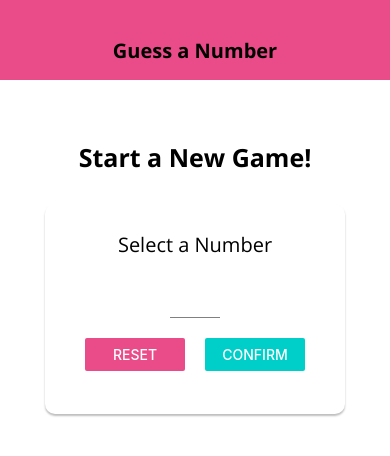
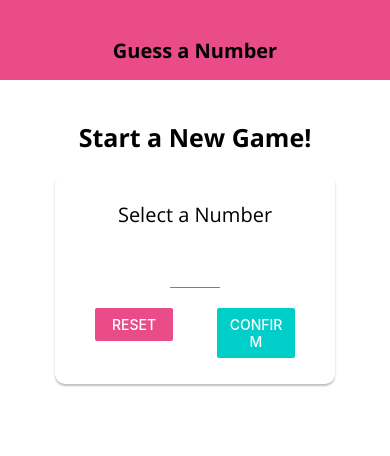
Before and after one commit to bee-squared/guess-a-number, a React Native app: screen / in a window 390 px wide. Shown: the top 456 px of the page. Built offline with nearby package versions, Linux system fonts and the light colour scheme.

Commit message:
add responsive design to startGameScreen and GameScreen

```diff
--- a/components/MainButton.js
+++ b/components/MainButton.js
@@ -1,5 +1,5 @@
 import React from 'react';
-import { View, Text, StyleSheet, TouchableOpacity } from 'react-native';
+import { View, Text, StyleSheet, TouchableOpacity, Dimensions } from 'react-native';
 
 import Colors from '../constants/colors';
 
@@ -20,8 +20,8 @@ const styles = StyleSheet.create({
   },
   buttonText: {
     color: 'white',
-    fontFamily: 'open-sans',
-    fontSize: 18,
+    fontFamily: 'open-sans-bold',
+    // fontSize: Dimensions.get('window').height > 600 ? 18 : 112,
   },
 });
 
--- a/components/NumberContainer.js
+++ b/components/NumberContainer.js
@@ -1,5 +1,5 @@
 import React from 'react';
-import { View, Text, StyleSheet } from 'react-native';
+import { View, Text, StyleSheet, Dimensions, } from 'react-native';
 import Colors from '../constants/colors'
 
 const NumberContainer = (props) => {
@@ -14,7 +14,7 @@ const styles = StyleSheet.create({
   container: {
     borderWidth: 2,
     borderColor: Colors.accent,
-    padding: 10,
+    padding: Dimensions.get('window').height > 600 ? 10 : 5,
     borderRadius: 10,
     alignItems: 'center',
     justifyContent: 'center',
@@ -22,7 +22,7 @@ const styles = StyleSheet.create({
   },
   number: {
     color: Colors.primary,
-    fontSize: 22,
+    fontSize: Dimensions.get('window').height > 600 ? 22 : 18,
   }
 });
 
--- a/screens/GameScreen.js
+++ b/screens/GameScreen.js
@@ -1,5 +1,13 @@
 import React, { useState, useRef, useEffect } from 'react';
-import { View, Text, Stylesheet, StyleSheet, Alert, ScrollView, FlatList } from 'react-native';
+import { View,
+  Text,
+  Stylesheet,
+  StyleSheet,
+  Alert,
+  ScrollView,
+  FlatList,
+  Dimensions,
+ } from 'react-native';
 import NumberContainer from '../components/NumberContainer';
 import Card from '../components/Card';
 import Colors from '../constants/colors';
@@ -104,8 +112,9 @@ const styles = StyleSheet.create({
     height: 100,
   },
   guess: {
-    marginTop: 30,
-    marginBottom: 30,
+    marginTop: Dimensions.get('window').height / 20 > 600 ? 20 : 5,
+    marginBottom: Dimensions.get('window').height / 20 > 600 ? 30 : 10,
+    fontSize: Dimensions.get('window').height > 600 ? 25 : 15,
   },
   divider: {
     borderBottomWidth: 1,
@@ -113,6 +122,7 @@ const styles = StyleSheet.create({
     height: 1,
     flexDirection: 'row',
     width: '80%',
+    marginVertical: 20,
   },
   listContainer: {
     flex: 1,
@@ -120,7 +130,6 @@ const styles = StyleSheet.create({
   },
   list: {
     flexGrow: 1,
-    // alignItems: 'center',
     justifyContent: 'flex-end',
   },
   listItem: {
--- a/screens/StartGameScreen.js
+++ b/screens/StartGameScreen.js
@@ -7,6 +7,7 @@ import {
   TouchableWithoutFeedback,
   Keyboard,
   Alert,
+  Dimensions,
 } from 'react-native';
 import Card from '../components/Card';
 import Input from '../components/Input';
@@ -105,26 +106,28 @@ const styles = StyleSheet.create({
   screen: {
     alignItems: 'center',
     justifyContent: 'center',
-    padding: 30,
+    padding: Dimensions.get('window').height > 600 ? 30 : 10,
   },
   title: {
     color: 'black',
-    padding: 30,
-    fontSize: 25,
+    padding: Dimensions.get('window').height > 600 ? 10 : 5,
+    fontSize: Dimensions.get('window').height > 600 ? 25 : 15,
     fontFamily: 'open-sans-bold',
+    marginBottom: 10,
   },
   instruction: {
     marginBottom: 10,
-    fontSize: 20,
+    fontSize: Dimensions.get('window').height > 600 ? 20 : 16,
     fontFamily: 'open-sans',
   },
   inputContainer: {
     justifyContent: 'center',
-    width: 300,
+    width: 280,
     // maxWidth: '80%',
     maxWidth: '95%',
-    minWidth: 300,
+    minWidth: 280,
     alignItems: 'center',
+    height: Dimensions.get('window').height > 600 ? 210 : 180,
   },
   buttonContainer: {
     flexDirection: 'row',
@@ -134,18 +137,19 @@ const styles = StyleSheet.create({
     height: 50,
   },
   button: {
-    width: 100,
+    width: Dimensions.get('window').width / 5,
   },
   input: {
     width: 50,
     textAlign: 'center',
+    fontSize: Dimensions.get('window').height > 600 ? 28 : 20,
   },
   summaryContainer: {
     marginTop: 20,
     alignItems: 'center',
-    width: 300,
+    width: 280,
     maxWidth: '80%',
-    height: 220,
+    height: Dimensions.get('window').height > 600 ? 220 : 180,
   },
 });
 
```
